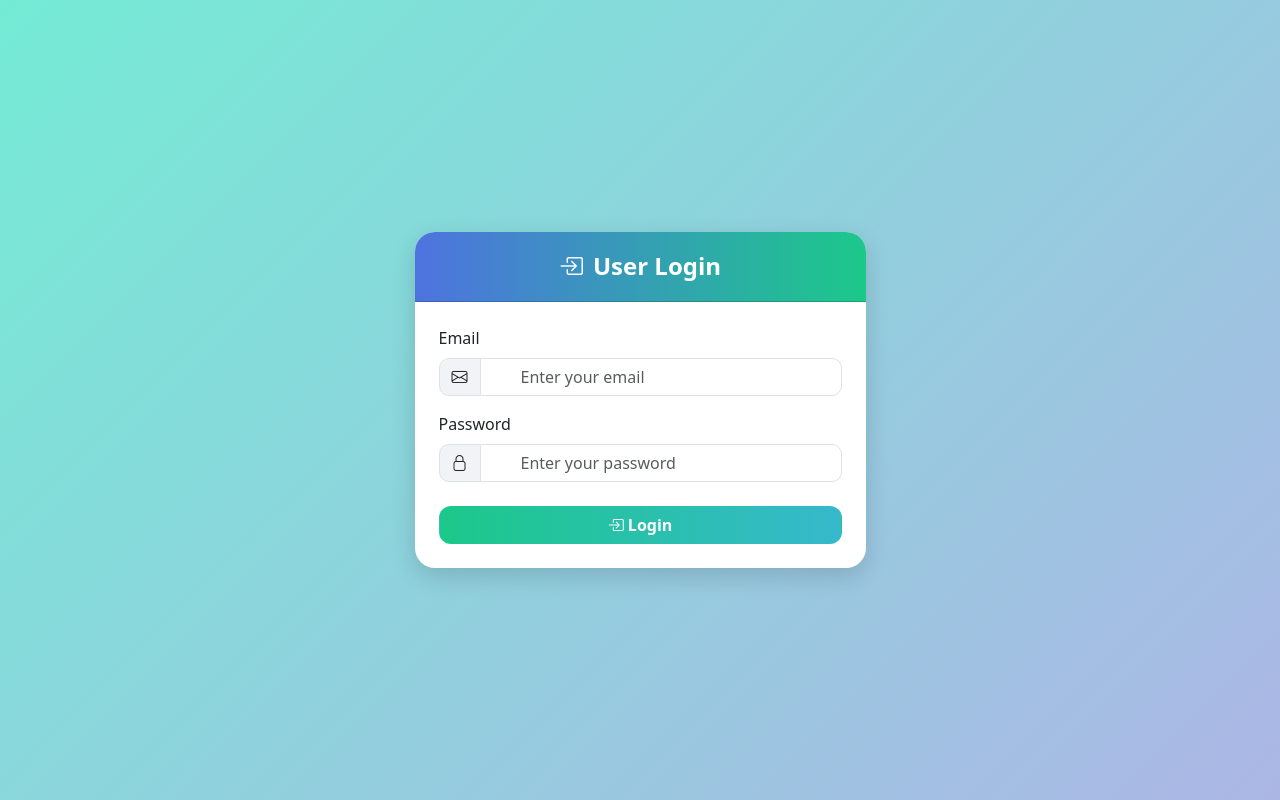
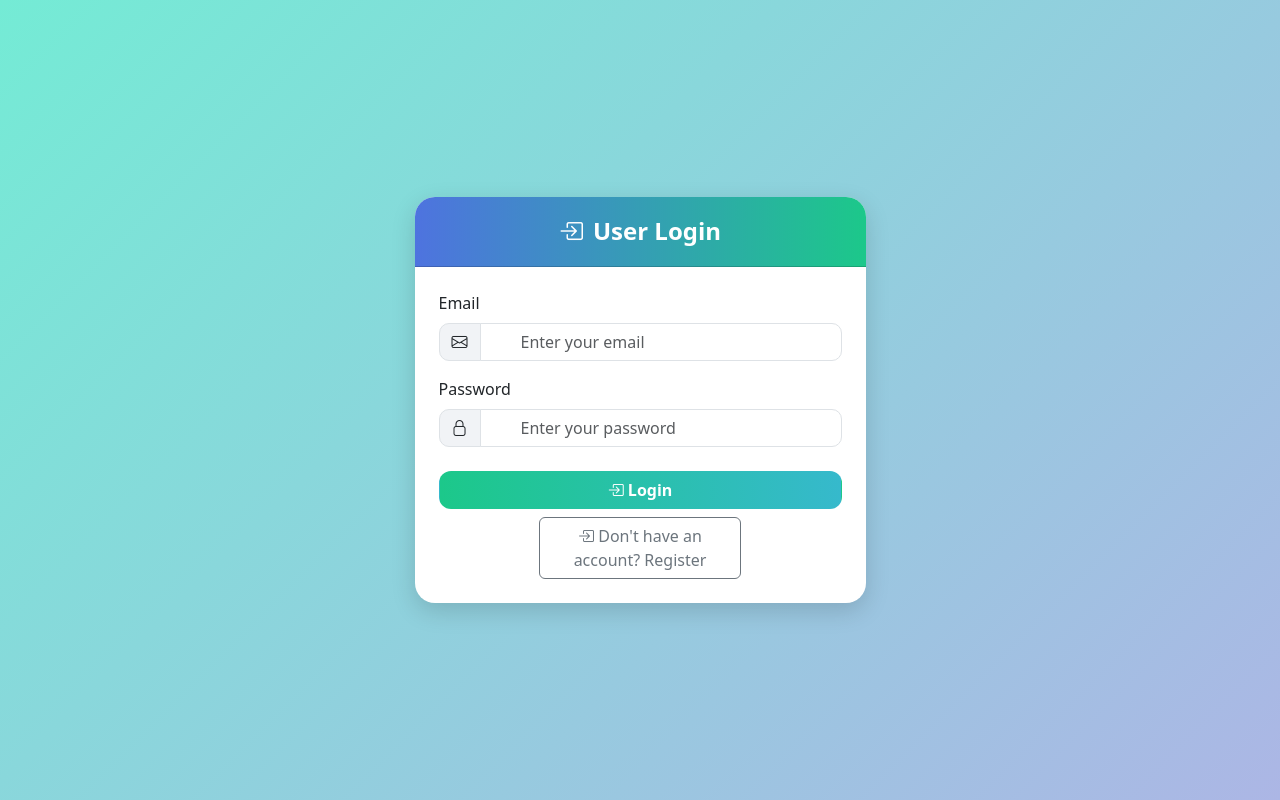
Before and after one commit to hornet67/Office-management-System, a Django app: page /login/ in a window 1280 px wide. Run offline with Django 5.2, Linux system fonts and the light colour scheme.

Commit message:
updatign form

```diff
--- a/Auth_system/urls.py
+++ b/Auth_system/urls.py
@@ -3,7 +3,7 @@ from .views import *
 
 
 urlpatterns =[
-    path('',Register,name='reqister'),
+    path('',Register,name='register'),
     path('login/',Login,name='login'),
     path('dashboard/',Dashboard,name='dashboard')
 ]
--- a/templates/login.html
+++ b/templates/login.html
@@ -1,15 +1,21 @@
 <!DOCTYPE html>
 <html lang="en">
   <head>
-  <meta charset="UTF-8">
-  <meta name="viewport" content="width=device-width, initial-scale=1.0">
+    <meta charset="UTF-8" />
+    <meta name="viewport" content="width=device-width, initial-scale=1.0" />
     <title>User Login</title>
-  <link href="https://cdn.jsdelivr.net/npm/bootstrap@5.3.0/dist/css/bootstrap.min.css" rel="stylesheet">
-  <link href="https://cdn.jsdelivr.net/npm/bootstrap-icons/font/bootstrap-icons.css" rel="stylesheet">
+    <link
+      href="https://cdn.jsdelivr.net/npm/bootstrap@5.3.0/dist/css/bootstrap.min.css"
+      rel="stylesheet"
+    />
+    <link
+      href="https://cdn.jsdelivr.net/npm/bootstrap-icons/font/bootstrap-icons.css"
+      rel="stylesheet"
+    />
 
     <style>
       body {
-      background: linear-gradient(135deg, #74ebd5 0%, #ACB6E5 100%);
+        background: linear-gradient(135deg, #74ebd5 0%, #acb6e5 100%);
         min-height: 100vh;
         display: flex;
         justify-content: center;
@@ -19,7 +25,7 @@
         border: none;
         border-radius: 20px;
         overflow: hidden;
-      box-shadow: 0 8px 25px rgba(0,0,0,0.15);
+        box-shadow: 0 8px 25px rgba(0, 0, 0, 0.15);
       }
       .card-header {
         background: linear-gradient(90deg, #4e73df, #1cc88a);
@@ -55,7 +61,6 @@
     </style>
   </head>
   <body>
-
     <div class="container">
       <div class="row justify-content-center">
         <div class="col-lg-5 col-md-7">
@@ -71,8 +76,16 @@
                 <div class="mb-3">
                   <label class="form-label">Email</label>
                   <div class="input-group">
-                <span class="input-group-text"><i class="bi bi-envelope"></i></span>
-                <input type="email" name="email" class="form-control" placeholder="Enter your email" required>
+                    <span class="input-group-text"
+                      ><i class="bi bi-envelope"></i
+                    ></span>
+                    <input
+                      type="email"
+                      name="email"
+                      class="form-control"
+                      placeholder="Enter your email"
+                      required
+                    />
                   </div>
                 </div>
 
@@ -80,8 +93,16 @@
                 <div class="mb-3">
                   <label class="form-label">Password</label>
                   <div class="input-group">
-                <span class="input-group-text"><i class="bi bi-lock"></i></span>
-                <input type="password" name="password" class="form-control" placeholder="Enter your password" required>
+                    <span class="input-group-text"
+                      ><i class="bi bi-lock"></i
+                    ></span>
+                    <input
+                      type="password"
+                      name="password"
+                      class="form-control"
+                      placeholder="Enter your password"
+                      required
+                    />
                   </div>
                 </div>
 
@@ -92,12 +113,21 @@
                   </button>
                 </div>
 
+                <!-- Login Link -->
+                <div class="col-12 mt-2 text-center">
+                  <a
+                    href="{% url 'register' %}"
+                    class="btn btn-outline-secondary w-50"
+                  >
+                    <i class="bi bi-box-arrow-in-right"></i> Don't have an
+                    account? Register
+                  </a>
+                </div>
               </form>
             </div>
           </div>
         </div>
       </div>
     </div>
-
   </body>
 </html>
```
Also changed, not shown: templates/register.html (+7 -0 lines), db.sqlite3. Lines whose indentation alone changed are shown as unchanged.
